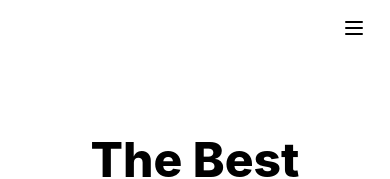
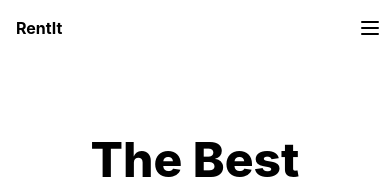
Before and after one commit to Pawan42002/RentIt, a React (Create React App) app in the folder client/: page / in a window 390 px wide. Shown: the top 179 px of the page. Built offline with nearby package versions, Linux system fonts and the light colour scheme.

Commit message:
navbar edited

```diff
--- a/client/src/Components/Navbar.js
+++ b/client/src/Components/Navbar.js
@@ -6,7 +6,7 @@ const Navbar = () => {
   const location = useLocation();
   return (
     <>
-      <nav className="hidden md:flex justify-between bg-white text-black py-4">
+      <nav className="flex justify-between bg-white text-black py-4">
         <ul className="flex mx-4">
           <li className="cursor-pointer font-bold ">
             <Link to="/">RentIt</Link>
@@ -24,15 +24,10 @@ const Navbar = () => {
             {" "}
             <Link to="/about">About</Link>
           </li>
+          <li className=" cursor-pointer hover:text-purple-500">Profile</li>
         </ul>
-        <ul className="flex mx-5 font-medium space-x-2">
-          <li className=" cursor-pointer hover:text-purple-500">Profile</li>
-
-          <li className="md:hidden"></li>
-        </ul>
-      </nav>
-      <nav className="flex justify-end bg-white text-black py-4 px-4 space-x-96 md:hidden">
-        <div className="mx-2">
+        <ul className="flex justify-end px-2 font-medium space-x-2 ">
+          <div className="md:hidden">
             <svg
               xmlns="http://www.w3.org/2000/svg"
               className="h-6 w-6"
@@ -48,6 +43,7 @@ const Navbar = () => {
               />
             </svg>
           </div>
+        </ul>
       </nav>
     </>
   );
```
Lines whose indentation alone changed are shown as unchanged.
